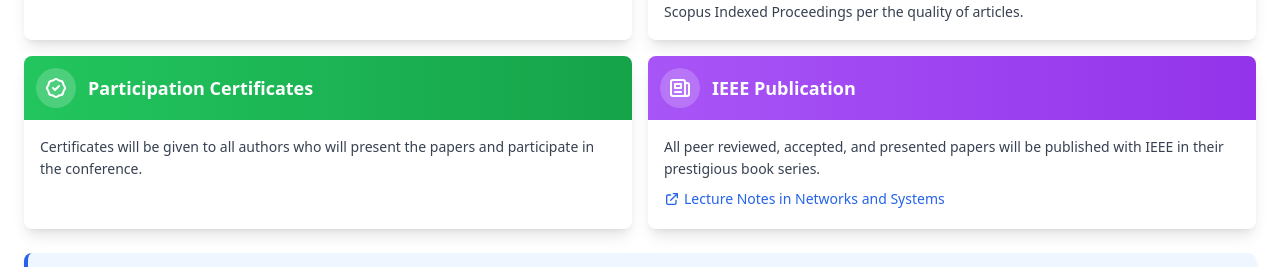
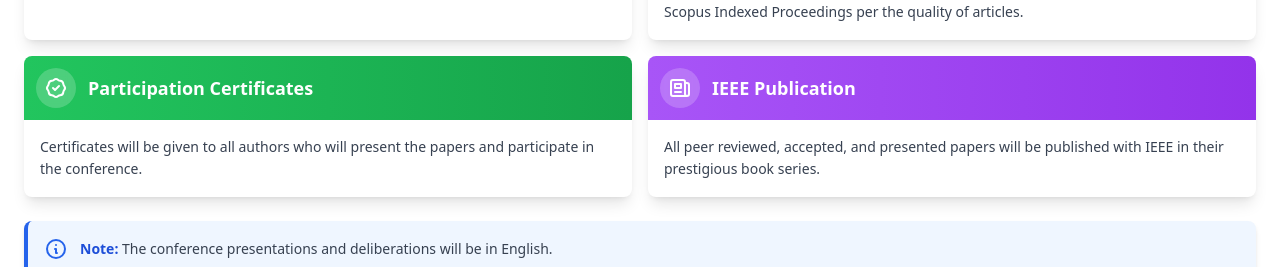
Before and after one commit to ravichanga101/ICACS-2026, a Next.js app: page / in a window 1280 px wide. Shown: the part 1342-1609 px from the top of the page. Built offline with nearby package versions, Linux system fonts and the light colour scheme.

Commit message:
Minor Change

```diff
--- a/src/components/ConferenceDescription.jsx
+++ b/src/components/ConferenceDescription.jsx
@@ -107,7 +107,7 @@
                     <p className="text-gray-700 leading-relaxed text-sm">
                       {highlight.description}
                     </p>
-                    {highlight.link && (
+                    {/* {highlight.link && (
                       <a
                         href={highlight.link.url}
                         target="_blank"
@@ -119,7 +119,7 @@
                         </svg>
                         {highlight.link.text}
                       </a>
-                    )}
+                    )} */}
                   </div>
                 </div>
               ))}
```
